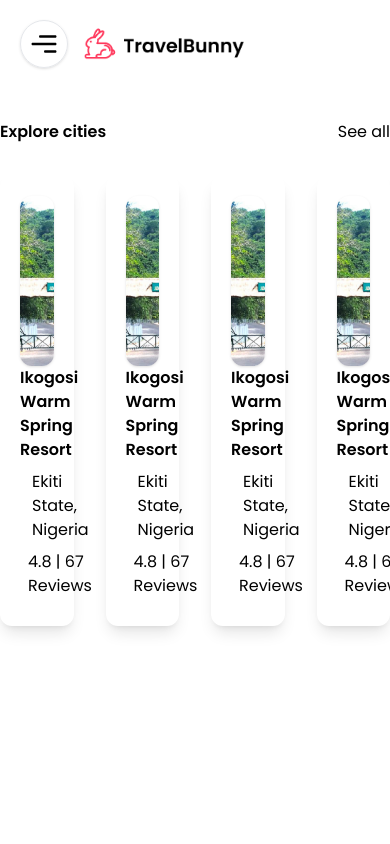
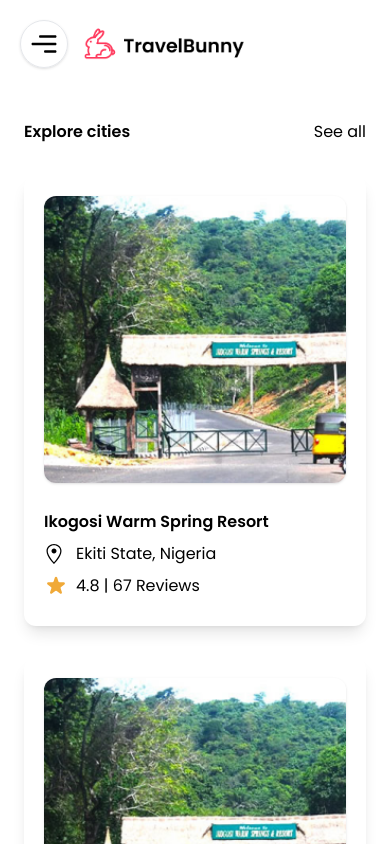
Before and after one commit to Mopharr/TravelBunny, a Next.js app: page / in a window 390 px wide. Shown: the top 844 px of the page. Built offline with nearby package versions, Linux system fonts and the light colour scheme.

Commit message:
responsiveness and UI fixes

```diff
--- a/pages/index.tsx
+++ b/pages/index.tsx
@@ -45,12 +45,12 @@ const Home = () => {
       <div>
         <NavBar />
         <main className='main container mx-auto my-4'>
-          <div className='cities my-8'>
+          <div className='cities my-8 px-6 lg:px-0'>
             <div className='heading flex items-center justify-between'>
               <h1 className='font-semibold'>Explore cities</h1>
               <Link href='/all-cities'>See all</Link>
             </div>
-            <div className='grid grid-cols-4 gap-8 my-8'>
+            <div className='grid grid-cols-1 md:grid-cols-2 lg:grid-cols-4 gap-8 my-8'>
               {cities.map(
                 ({
                   id,
```
